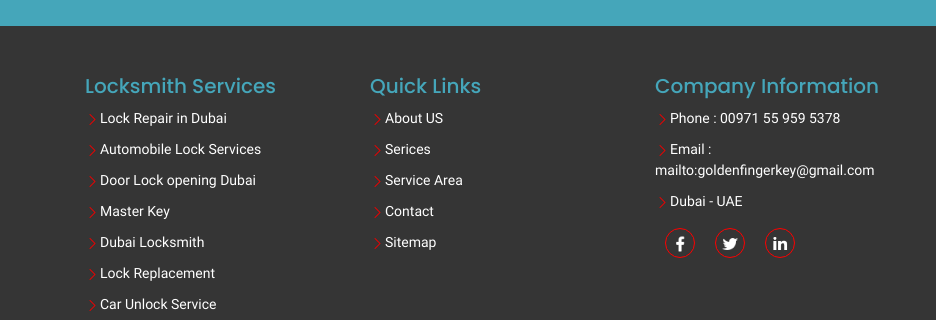
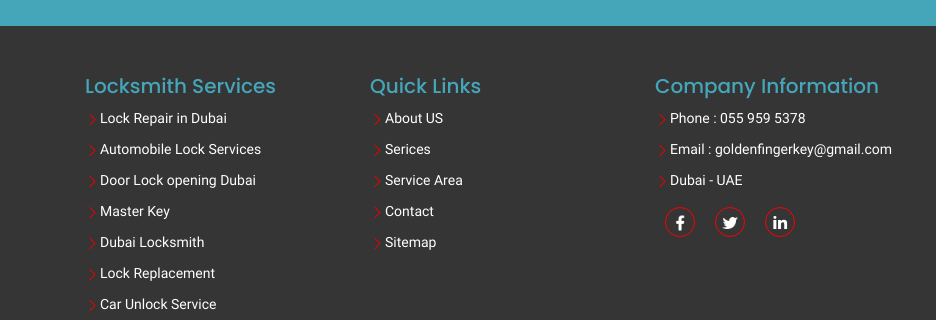
Before and after one commit to zain-here777/lock-smith, a plain HTML site: page index.html in a window 1280 px wide. Shown: the part 4044-4364 px from the top of the page, 0-936 px from the left. Drawn offline with nearby package versions, Linux system fonts and the light colour scheme; grey boxes are pictures that could not be loaded.

Commit message:
minor issues

```diff
--- a/assets/scss/style.scss
+++ b/assets/scss/style.scss
@@ -207,7 +207,7 @@ html{
 .section-4 {
   background-color: rgba(255, 83, 38, 0.9);
   background-blend-mode: multiply;
-  background-image: url("../images/business-partners-handshake-global-corporate-with-technology-concept.jpg");
+  background-image: url("../images/12.jpg");
   background-position: center;
   background-repeat: no-repeat;
   background-size: cover;
@@ -235,6 +235,7 @@ html{
       width: 100%;
       height: 350px;
       object-fit: cover;
+      object-position: 0 32%;
     }
   }
   .section-5-content {
--- a/index.html
+++ b/index.html
@@ -253,7 +253,7 @@
             <div class="row align-items-center">
                 <div class="col-lg-6 col-md-6 col-sm-12">
                     <div class="section-5-img">
-                        <img src="./assets/images/info-04-600x564.jpg" alt="">
+                        <img src="./assets/images/11.jpg" alt="">
                     </div>
                 </div>
                 <div class="col-lg-6 col-md-6 col-sm-12">
@@ -384,10 +384,10 @@
                         Company Information
                     </h5>
                     <ul class="list-unstyled footer-list">
-                        <li> <img src="./assets/images/icons8-forward-30.png" alt="" width="15px"><a href="">Phone :
-                            00971 55 959 5378</a> </li>
-                        <li> <img src="./assets/images/icons8-forward-30.png" alt="" width="15px"><a href="">Email :
-                            mailto:goldenfingerkey@gmail.com</a> </li>
+                        <li> <img src="./assets/images/icons8-forward-30.png" alt="" width="15px"><a href="tel:00971 55 959 5378">Phone :
+                            055 959 5378</a> </li>
+                        <li> <img src="./assets/images/icons8-forward-30.png" alt="" width="15px"><a href="mailto:goldenfingerkey@gmail.com">Email :
+                            goldenfingerkey@gmail.com</a> </li>
                         <li> <img src="./assets/images/icons8-forward-30.png" alt="" width="15px">Dubai -
                             UAE</li>
                     </ul>
```
Also changed, not shown: assets/images/11.jpg (added), assets/images/12.jpg (added), assets/scss/style.css, 1 other file.
